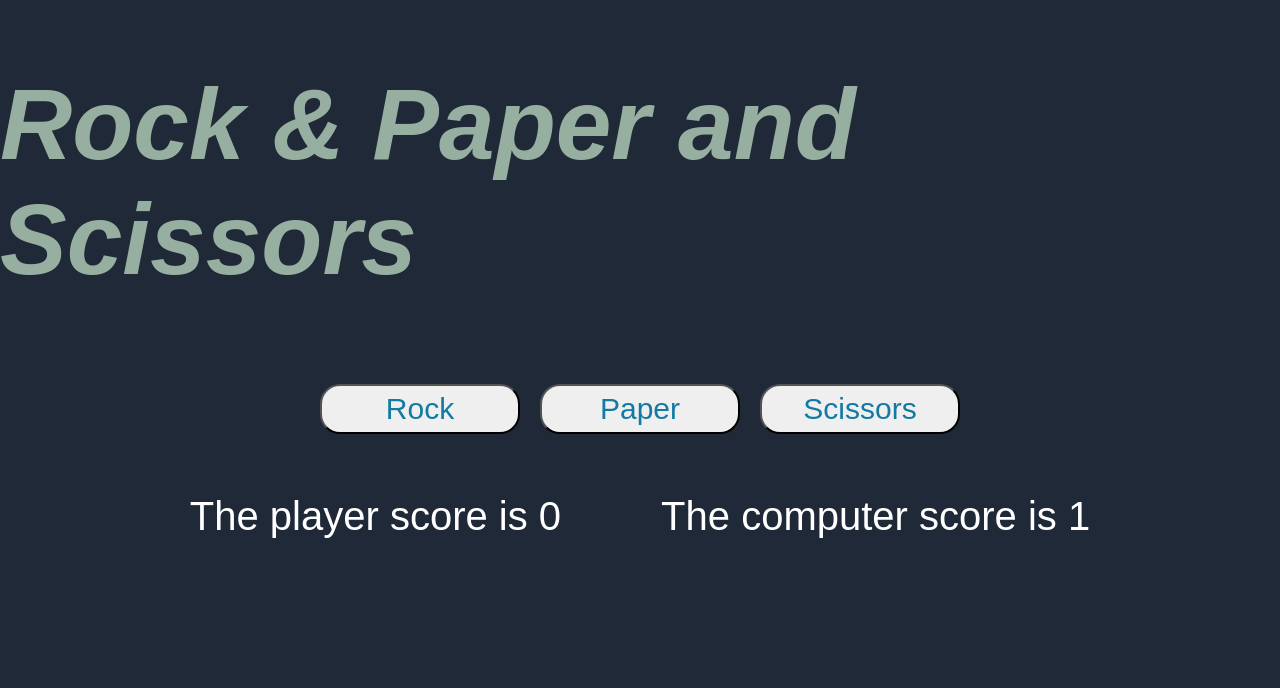
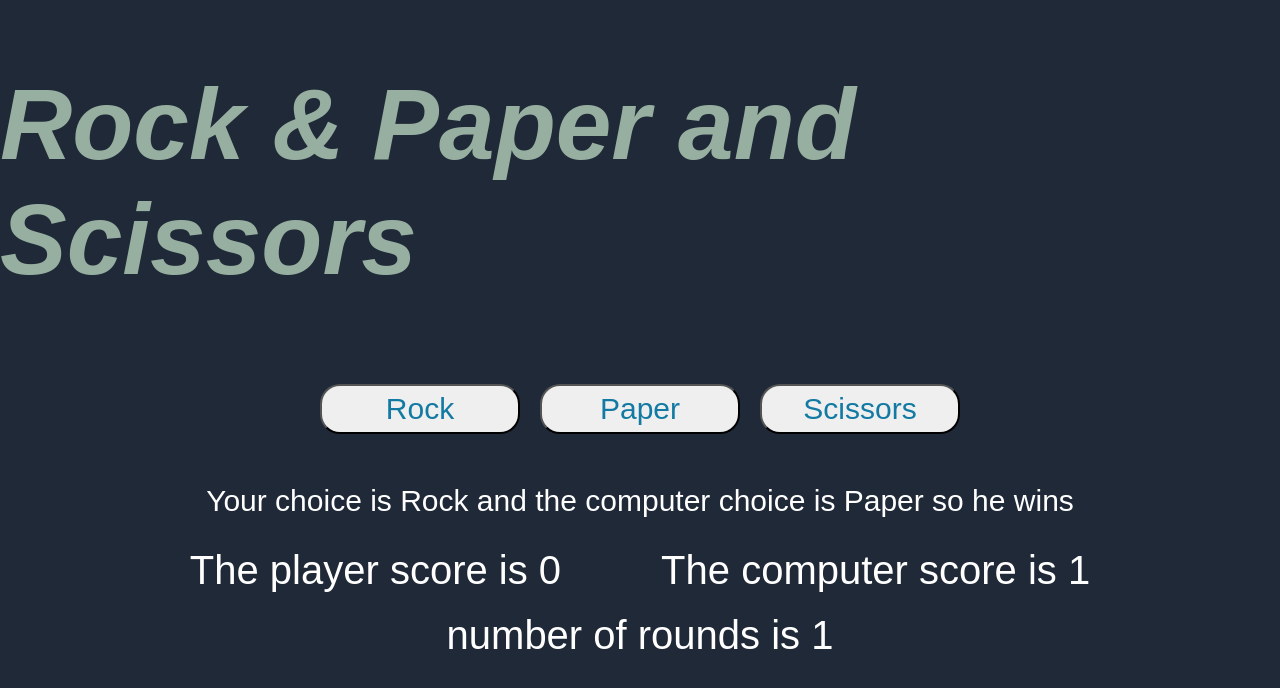
Before and after one commit to minasanta/Odin-Rock-Paper-Scissors, a plain HTML site: page index.html in a window 1280 px wide. Both pictures are taken after a click on the button "Rock". Drawn offline with Linux system fonts and the light colour scheme.

Commit message:
final edit

```diff
--- a/index.html
+++ b/index.html
@@ -17,12 +17,14 @@
             <button id="paper">Paper</button>
             <button id="scissors">Scissors</button>
         </div>
+        <div class="choice">
+            <p id="ch"></p>
+        </div>
         <div class="reslut">
-            <div class="player-score" id="player">
-            </div>
-            <div class="computer-score" id="computer">
-            </div>
+            <div class="player-score" id="player">The player score is 0</div>
+            <div class="computer-score" id="computer">The computer score is 0</div>
         </div>
+        <div class="rounds"> number of rounds is </div>
         <div id="final" class="reslut"></div>
     </div>
     <script src="./script.js"></script>
--- a/script.js
+++ b/script.js
@@ -36,15 +36,27 @@ let count = 0;
 const rock = document.getElementById('rock');
 const paper = document.getElementById('paper');
 const scissors = document.getElementById('scissors');
+const pChoice = document.getElementById('ch');
 function game(){
     if(rock)
 {
     rock.addEventListener('click',() => {
         if(playRound('rock',computerPlay())=='c')
+        {
             computerScore++;
+            pChoice.textContent = 'Your choice is Rock and the computer choice is Paper so he wins';
+        }
         else if(playRound('rock',computerPlay())=='p')
+        {
+            pChoice.textContent = 'Your choice is Rock and the computer choice is Scissors so you wins';
             playerScore++;
+        }
+        else
+        {
+            pChoice.textContent = 'You both choice Rock';
+        }
     count++;
+    textRounds.textContent = `number of rounds is ${count}`;
     inTextPlayer.textContent = `The player score is ${playerScore}`;
     inTextComputer.textContent = `The computer score is ${computerScore}`;
     if(count===5)
@@ -55,6 +67,11 @@ function game(){
             finalReslut.textContent = `The winner is the computer`;
         playerScore=0;
         computerScore=0;
+        count= 0;
+    }
+    else
+        {
+            finalReslut.textContent = ``;
         }
 });
 }
@@ -62,10 +79,21 @@ if(paper)
 {
     paper.addEventListener('click',() => {
         if(playRound('paper',computerPlay())=='c')
+        {
             computerScore++;
+            pChoice.textContent = 'Your choice is Paper and the computer choice is Scissors so he wins';
+        }
         else if(playRound('paper',computerPlay())=='p')
+        {
             playerScore++;
+            pChoice.textContent = 'Your choice is Paper and the computer choice is Rock so you wins';
+        }
+        else
+        {
+            pChoice.textContent = 'You both choice Paper';
+        }
         count++;
+        textRounds.textContent = `number of rounds is ${count}`;
         inTextPlayer.textContent = `The player score is ${playerScore}`;
         inTextComputer.textContent = `The computer score is ${computerScore}`;
         if(count===5)
@@ -76,6 +104,11 @@ if(paper)
                 finalReslut.textContent = `The winner is the computer`;
             playerScore=0;
             computerScore=0;
+            count= 0;
+        }
+        else
+        {
+            finalReslut.textContent = ``;
         }
 });
 }
@@ -83,10 +116,21 @@ if(scissors)
 {
     scissors.addEventListener('click',() => {
         if(playRound('scissors',computerPlay())=='c')
+        {
+            pChoice.textContent = 'Your choice is Scissors and the computer choice is Rock so he wins';
             computerScore++;
+        }
         else if(playRound('scissors',computerPlay())=='p')
+        {
             playerScore++;
+            pChoice.textContent = 'Your choice is Scissors and the computer choice is Paper so you wins';
+        }
+        else
+        {
+            pChoice.textContent = 'You both choice Scissors';
+        }
         count++;
+        textRounds.textContent = `number of rounds is ${count}`;
         inTextPlayer.textContent = `The player score is ${playerScore}`;
         inTextComputer.textContent = `The computer score is ${computerScore}`;
         if(count===5)
@@ -97,17 +141,21 @@ if(scissors)
                 finalReslut.textContent = `The winner is the computer`;
             playerScore=0;
             computerScore=0;
+            count= 0;
+        }
+        else
+        {
+            finalReslut.textContent = ``;
         }
 });
 }
-}game();
-let inTextPlayer = document.createElement('p');
+}
+const textRounds = document.querySelector('.rounds');
+const inTextPlayer = document.querySelector('.player-score');
 const divPlayer = document.getElementById('player');
-divPlayer.appendChild(inTextPlayer);
-let inTextComputer = document.createElement('p');
+const inTextComputer = document.querySelector('.computer-score');
 const divComputer = document.getElementById('computer');
-divComputer.appendChild(inTextComputer);
-
 const divFinal = document.getElementById('final');
 let finalReslut = document.createElement('p');
 divFinal.appendChild(finalReslut);
+game();
--- a/style.css
+++ b/style.css
@@ -36,6 +36,11 @@ button {
     border-radius: 20px;
     color: rgb(19, 122, 163);
 }
+.choice{
+    color: white;
+    font-size: 30px;
+    margin: auto;
+}
 .reslut{
     display: flex;
     color: white;
@@ -43,3 +48,8 @@ button {
     gap: 100px;
     font-size: 40px;
 }
+.rounds {
+    color: white;
+    font-size: 40px;
+    margin: 20px auto;
+}
```
Lines whose indentation alone changed are shown as unchanged.
